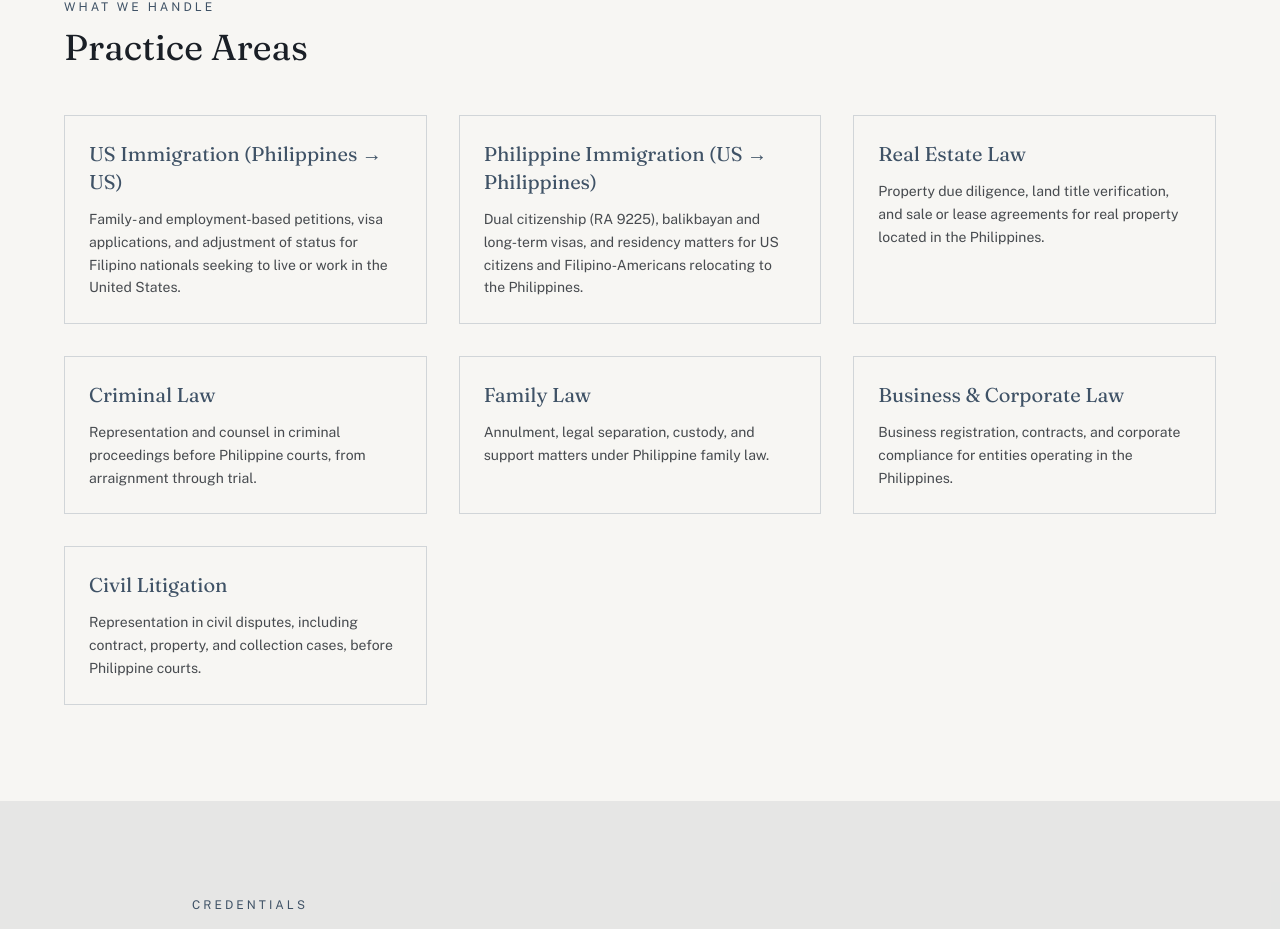
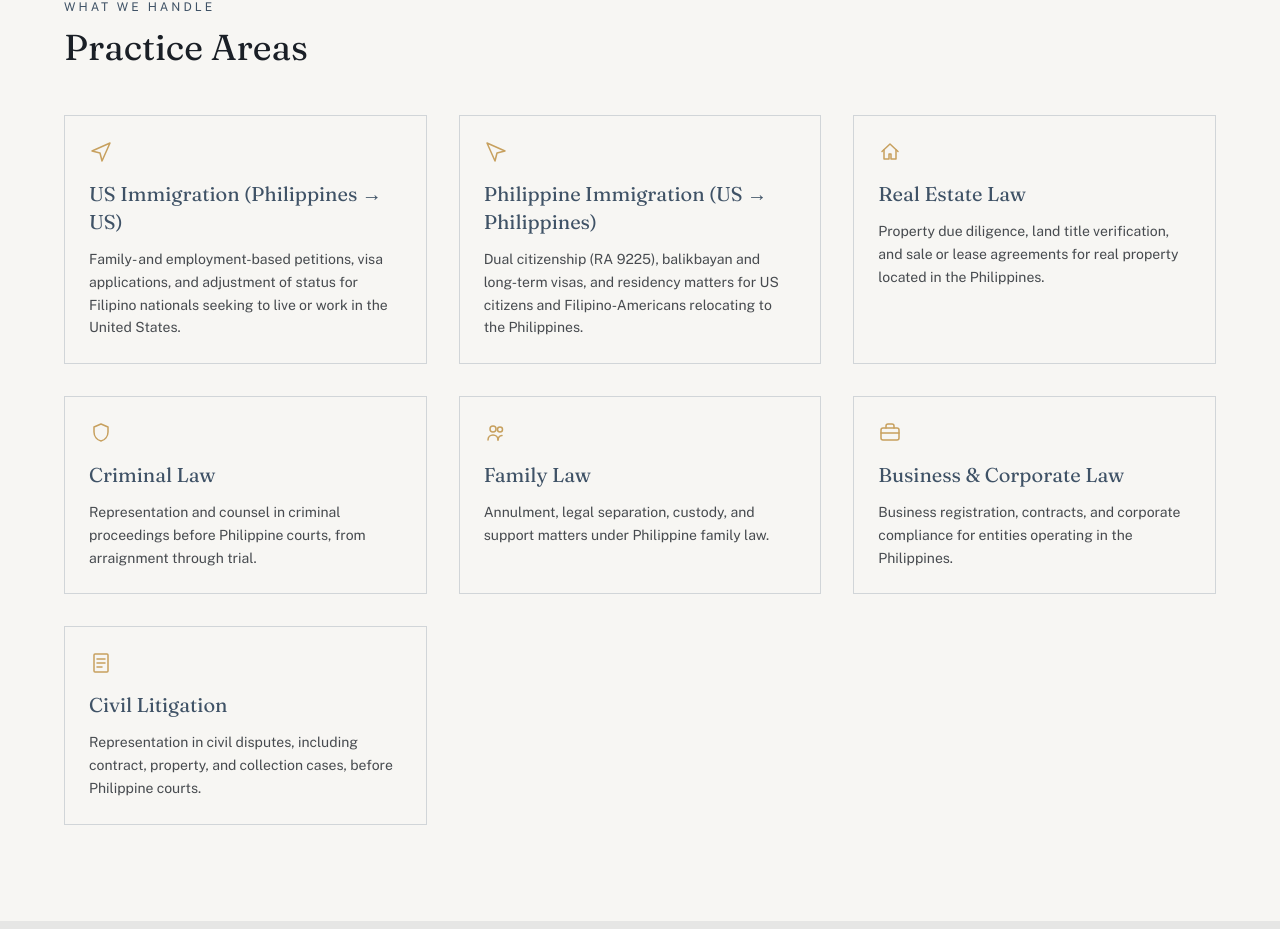
Before and after one commit to abbadipod/perdices-law, a Next.js app: page / in a window 1280 px wide. Shown: the part 897-1826 px from the top of the page. Built offline with nearby package versions, Linux system fonts and the light colour scheme.

Commit message:
Add line icons to Practice Areas cards
Closes a gap between the design spec (which called for a per-card
icon) and the implementation plan, which omitted it -- flagged in
final review.

```diff
--- a/src/components/PracticeAreas.tsx
+++ b/src/components/PracticeAreas.tsx
@@ -1,5 +1,6 @@
 import { practiceAreas } from "@/content/site";
 import Reveal from "@/components/Reveal";
+import { practiceIcons } from "@/components/PracticeIcons";
 
 export default function PracticeAreas() {
   return (
@@ -18,10 +19,15 @@ export default function PracticeAreas() {
           </h2>
         </Reveal>
         <div className="mt-12 grid grid-cols-1 gap-8 sm:grid-cols-2 lg:grid-cols-3">
-          {practiceAreas.map((area, index) => (
+          {practiceAreas.map((area, index) => {
+            const Icon = practiceIcons[index];
+            return (
               <Reveal key={area.title} delay={index * 0.05}>
                 <article className="h-full border border-comet/40 p-6">
-                <h3 className="font-display text-xl text-hudson-bay">
+                  <div className="text-gold">
+                    <Icon />
+                  </div>
+                  <h3 className="mt-4 font-display text-xl text-hudson-bay">
                     {area.title}
                   </h3>
                   <p className="mt-3 text-sm leading-relaxed text-ink/80">
@@ -29,7 +35,8 @@ export default function PracticeAreas() {
                   </p>
                 </article>
               </Reveal>
-          ))}
+            );
+          })}
         </div>
       </div>
     </section>
--- /dev/null
+++ b/src/components/PracticeIcons.tsx
@@ -0,0 +1,118 @@
+function PlaneIcon({ mirrored = false }: { mirrored?: boolean }) {
+  return (
+    <svg
+      viewBox="0 0 24 24"
+      fill="none"
+      stroke="currentColor"
+      strokeWidth="1.5"
+      strokeLinecap="round"
+      strokeLinejoin="round"
+      aria-hidden="true"
+      className={mirrored ? "h-6 w-6 scale-x-[-1]" : "h-6 w-6"}
+    >
+      <path d="M3 11l18-8-8 18-2-8-8-2z" />
+    </svg>
+  );
+}
+
+function HouseIcon() {
+  return (
+    <svg
+      viewBox="0 0 24 24"
+      fill="none"
+      stroke="currentColor"
+      strokeWidth="1.5"
+      strokeLinecap="round"
+      strokeLinejoin="round"
+      aria-hidden="true"
+      className="h-6 w-6"
+    >
+      <path d="M4 11.5 12 4l8 7.5" />
+      <path d="M6 10v9h5v-5h2v5h5v-9" />
+    </svg>
+  );
+}
+
+function ShieldIcon() {
+  return (
+    <svg
+      viewBox="0 0 24 24"
+      fill="none"
+      stroke="currentColor"
+      strokeWidth="1.5"
+      strokeLinecap="round"
+      strokeLinejoin="round"
+      aria-hidden="true"
+      className="h-6 w-6"
+    >
+      <path d="M12 3l7 3v5c0 4.5-3 8-7 9-4-1-7-4.5-7-9V6l7-3z" />
+    </svg>
+  );
+}
+
+function FamilyIcon() {
+  return (
+    <svg
+      viewBox="0 0 24 24"
+      fill="none"
+      stroke="currentColor"
+      strokeWidth="1.5"
+      strokeLinecap="round"
+      strokeLinejoin="round"
+      aria-hidden="true"
+      className="h-6 w-6"
+    >
+      <circle cx="9" cy="8" r="3" />
+      <circle cx="16" cy="8.5" r="2.5" />
+      <path d="M4 19c0-3 2.3-5 5-5s5 2 5 5" />
+      <path d="M14 19c.2-2.2 1.6-4.1 4-4.4" />
+    </svg>
+  );
+}
+
+function BriefcaseIcon() {
+  return (
+    <svg
+      viewBox="0 0 24 24"
+      fill="none"
+      stroke="currentColor"
+      strokeWidth="1.5"
+      strokeLinecap="round"
+      strokeLinejoin="round"
+      aria-hidden="true"
+      className="h-6 w-6"
+    >
+      <rect x="3" y="7" width="18" height="12" rx="2" />
+      <path d="M8 7V5a2 2 0 0 1 2-2h4a2 2 0 0 1 2 2v2" />
+      <path d="M3 12h18" />
+    </svg>
+  );
+}
+
+function DocumentIcon() {
+  return (
+    <svg
+      viewBox="0 0 24 24"
+      fill="none"
+      stroke="currentColor"
+      strokeWidth="1.5"
+      strokeLinecap="round"
+      strokeLinejoin="round"
+      aria-hidden="true"
+      className="h-6 w-6"
+    >
+      <rect x="5" y="3" width="14" height="18" rx="1" />
+      <path d="M8 8h8M8 12h8M8 16h5" />
+    </svg>
+  );
+}
+
+export const practiceIcons = [
+  () => <PlaneIcon />,
+  () => <PlaneIcon mirrored />,
+  HouseIcon,
+  ShieldIcon,
+  FamilyIcon,
+  BriefcaseIcon,
+  DocumentIcon,
+];
```
Also changed, not shown: 2 other files (tests, documents, lock files or other folders). Lines whose indentation alone changed are shown as unchanged.
